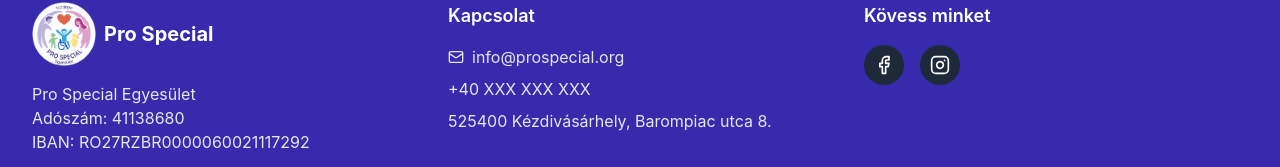
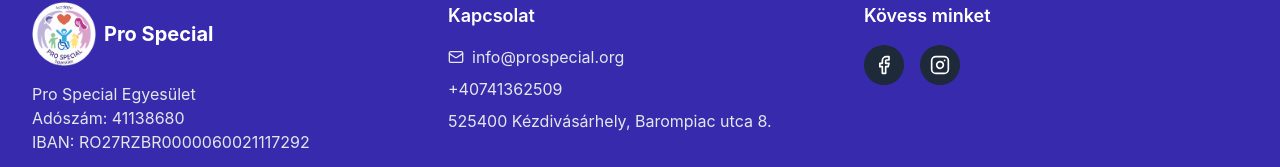
Before and after one commit to zuraglal/prospecial.org, a React (Vite) app: page / in a window 1280 px wide. Shown: the part 4839-5006 px from the top of the page. Built offline with nearby package versions, Linux system fonts and the light colour scheme.

Commit message:
Update Footer.tsx

```diff
--- a/src/app/components/Footer.tsx
+++ b/src/app/components/Footer.tsx
@@ -45,7 +45,7 @@
                 <Mail size={16} />
                 info@prospecial.org
               </p>
-              <p>+40 XXX XXX XXX</p>
+              <p>+40741362509</p>
               <p>
                 {language === 'hu' && '525400 Kézdivásárhely, Barompiac utca 8.'}
                 {language === 'ro' && '525400 Mun. Târgu Secuiesc, str. Oborului, nr. 8'}
```
